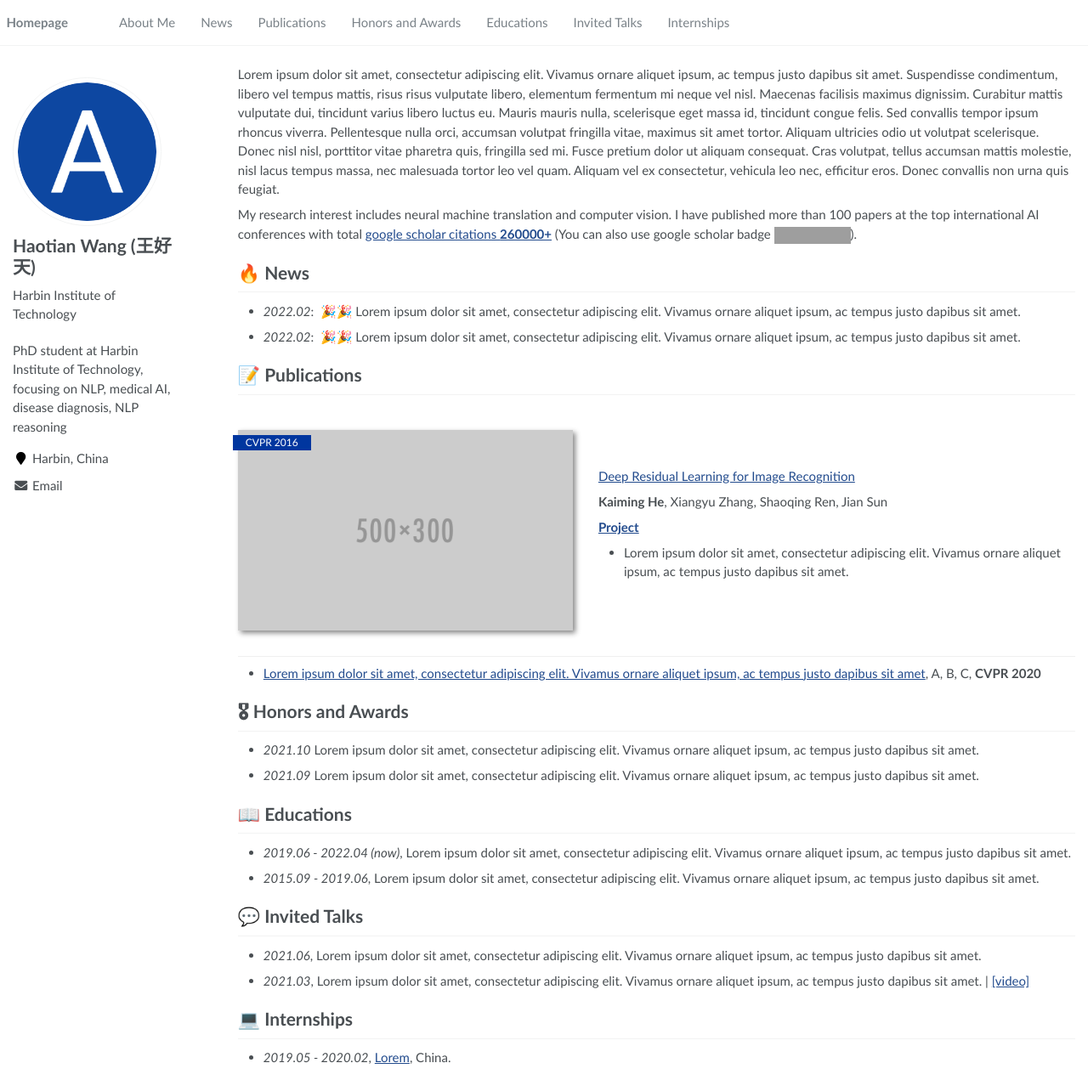
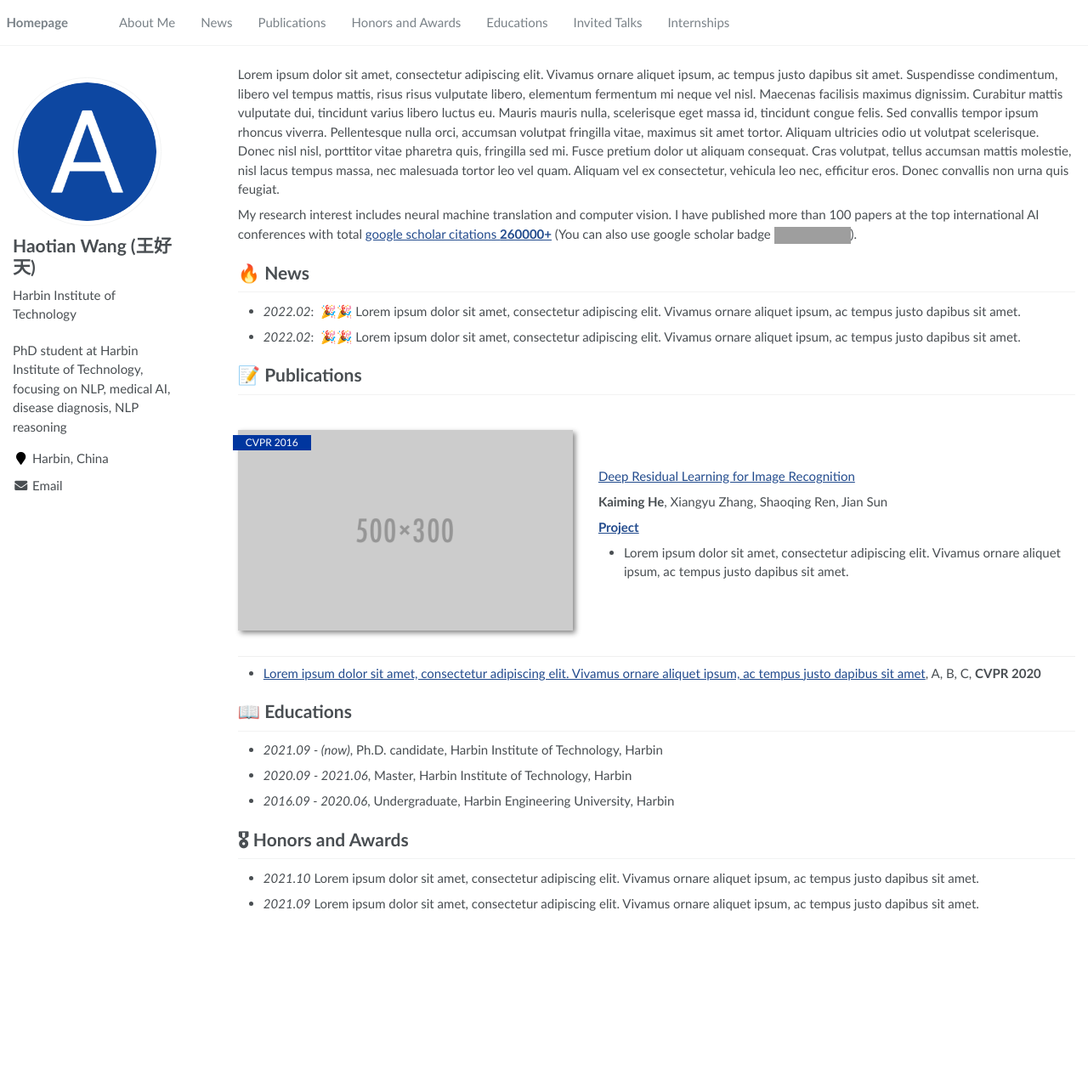
Before and after one commit to FutureForMe/FutureForMe.github.io, a Jekyll site: the page built from _pages/about.md, in a window 1280 px wide and 1271 px high. Shown: the whole window at 85% size. Built offline with Jekyll 4.4.1, drawn with Linux system fonts in a browser that asks for light colours; grey boxes are pictures that could not be loaded.

Commit message:
update file

```diff
--- a/_pages/about.md
+++ b/_pages/about.md
@@ -42,17 +42,23 @@ My research interest includes neural machine translation and computer vision. I
 
 - [Lorem ipsum dolor sit amet, consectetur adipiscing elit. Vivamus ornare aliquet ipsum, ac tempus justo dapibus sit amet](https://github.com), A, B, C, **CVPR 2020**
 
+# 📖 Educations
+- *2021.09 - (now)*, Ph.D. candidate, Harbin Institute of Technology, Harbin
+- *2020.09 - 2021.06*, Master, Harbin Institute of Technology, Harbin
+- *2016.09 - 2020.06*, Undergraduate, Harbin Engineering University, Harbin
+
 # 🎖 Honors and Awards
 - *2021.10* Lorem ipsum dolor sit amet, consectetur adipiscing elit. Vivamus ornare aliquet ipsum, ac tempus justo dapibus sit amet.
 - *2021.09* Lorem ipsum dolor sit amet, consectetur adipiscing elit. Vivamus ornare aliquet ipsum, ac tempus justo dapibus sit amet.
 
-# 📖 Educations
-- *2019.06 - 2022.04 (now)*, Lorem ipsum dolor sit amet, consectetur adipiscing elit. Vivamus ornare aliquet ipsum, ac tempus justo dapibus sit amet.
-- *2015.09 - 2019.06*, Lorem ipsum dolor sit amet, consectetur adipiscing elit. Vivamus ornare aliquet ipsum, ac tempus justo dapibus sit amet.
 
-# 💬 Invited Talks
-- *2021.06*, Lorem ipsum dolor sit amet, consectetur adipiscing elit. Vivamus ornare aliquet ipsum, ac tempus justo dapibus sit amet.
-- *2021.03*, Lorem ipsum dolor sit amet, consectetur adipiscing elit. Vivamus ornare aliquet ipsum, ac tempus justo dapibus sit amet.  \| [\[video\]](https://github.com/)
 
-# 💻 Internships
-- *2019.05 - 2020.02*, [Lorem](https://github.com/), China.
+[//]: # (# 💬 Invited Talks)
+
+[//]: # (- *2021.06*, Lorem ipsum dolor sit amet, consectetur adipiscing elit. Vivamus ornare aliquet ipsum, ac tempus justo dapibus sit amet. )
+
+[//]: # (- *2021.03*, Lorem ipsum dolor sit amet, consectetur adipiscing elit. Vivamus ornare aliquet ipsum, ac tempus justo dapibus sit amet.  \| [\[video\]]&#40;https://github.com/&#41;)
+
+[//]: # (# 💻 Internships)
+
+[//]: # (- *2019.05 - 2020.02*, [Lorem]&#40;https://github.com/&#41;, China.)
```
